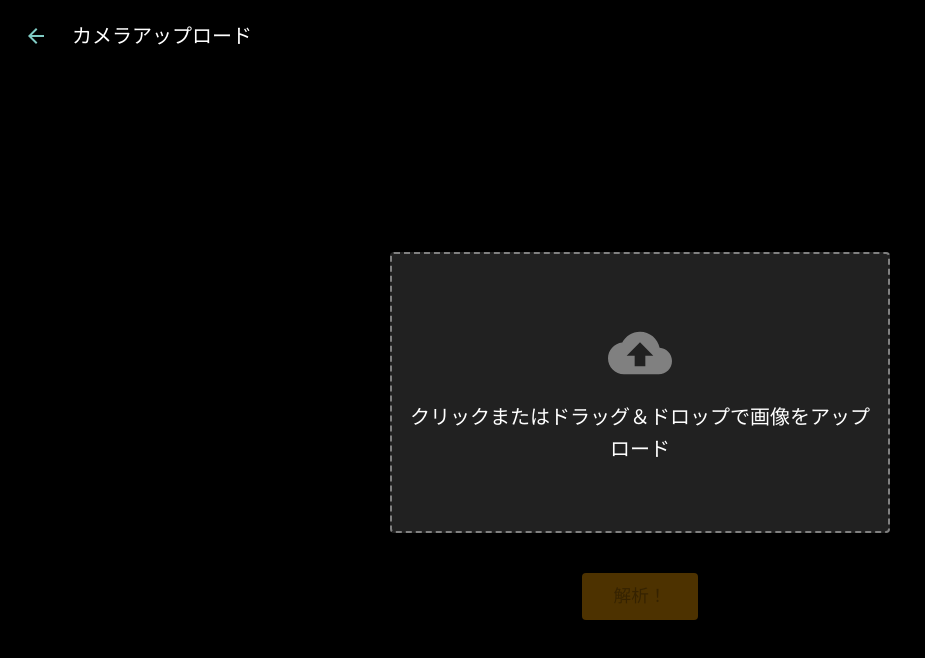
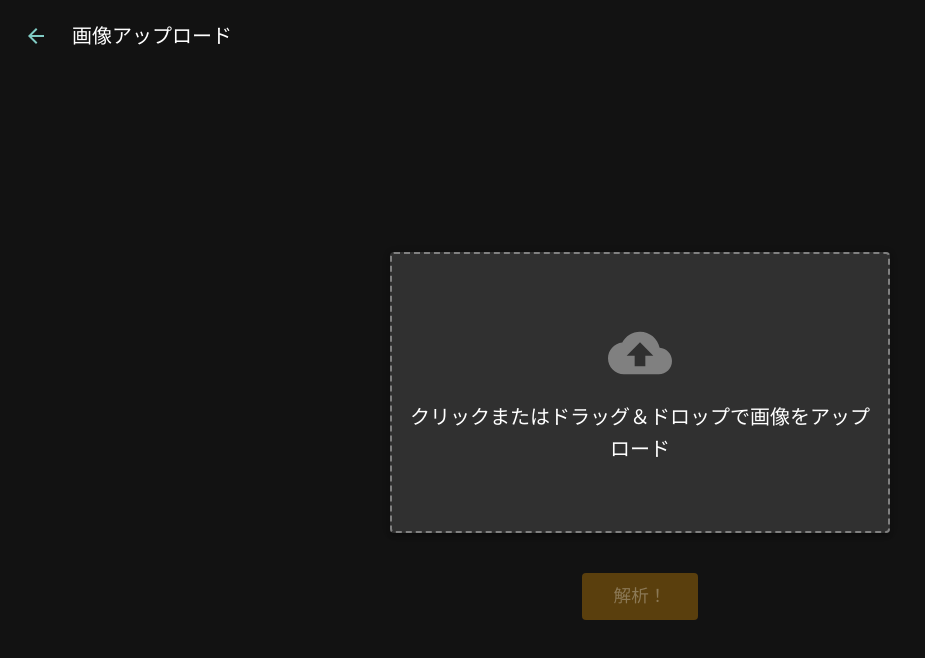
Before and after one commit to GreenTeaProgrammers/difflog2, a React (Vite) app in the folder frontend/: page /camera in a window 1280 px wide. Shown: the top 658 px of the page, without its empty margins (0-925 px from the left). Built offline with nearby package versions, Linux system fonts and the light colour scheme.

Commit message:
feat:アップロード画面のテーマ設定

```diff
--- a/frontend/src/components/diff/CameraUploadScreen.tsx
+++ b/frontend/src/components/diff/CameraUploadScreen.tsx
@@ -1,5 +1,5 @@
 import React, { useState, ChangeEvent, DragEvent } from 'react';
-import { Box, Typography, Button, Input, Paper, CircularProgress, IconButton } from '@mui/material';
+import { Box, Typography, Button, Input, Paper, CircularProgress, IconButton, ThemeProvider } from '@mui/material';
 import { CloudUpload, CheckCircleOutline, ArrowBack } from '@mui/icons-material';
 import { addCapture } from '../../../services/captureService';
 import { useNavigate } from 'react-router-dom';
@@ -7,17 +7,22 @@ import { useDispatch } from 'react-redux';
 import { setDiffResponse } from '../../../store/diffSlice';
 import { DiffResponse } from '../../../types/diff';
 
+import { useAppSelector } from "../../../store";
+import { lightTheme, darkTheme } from "../../theme";
+
 interface CameraUploadScreenProps {
   backgroundColor?: string;
 }
 
-const CameraUploadScreen: React.FC<CameraUploadScreenProps> = ({ backgroundColor = 'black' }) => {
+const CameraUploadScreen: React.FC<CameraUploadScreenProps> = () => {
   const [uploadedFile, setUploadedFile] = useState<File | null>(null);
   const [isDragging, setIsDragging] = useState(false);
   const [isAnalyzing, setIsAnalyzing] = useState(false);
   const [error, setError] = useState<string | null>(null);
   const navigate = useNavigate();
   const dispatch = useDispatch();
+
+  const isDarkMode = useAppSelector((state) => state.userSetting.isDarkMode);
 
   const handleFileChange = (event: ChangeEvent<HTMLInputElement>) => {
     const file = event.target.files?.[0];
@@ -81,35 +86,43 @@ const CameraUploadScreen: React.FC<CameraUploadScreenProps> = ({ backgroundColor
   };
 
   return (
-    <Box sx={{
-      height: '100vh',
-      display: 'flex',
-      flexDirection: 'column',
-      bgcolor: backgroundColor,
-      color: 'white'
-    }}>
-      <Box sx={{ p: 2, display: 'flex', alignItems: 'center' }}>
+    <ThemeProvider theme={isDarkMode ? darkTheme : lightTheme}>
+      <Box
+        sx={{
+          height: "100vh",
+          display: "flex",
+          flexDirection: "column",
+          bgcolor: "background.default",
+          color: "text.primary",
+        }}
+      >
+        <Box sx={{ p: 2, display: "flex", alignItems: "center" }}>
           <IconButton color="primary" onClick={handleBack} sx={{ mr: 2 }}>
             <ArrowBack />
           </IconButton>
-        <Typography variant="h6">カメラアップロード</Typography>
+          <Typography variant="h6">画像アップロード</Typography>
         </Box>
-      <Box sx={{
+        <Box
+          sx={{
             flexGrow: 1,
-        display: 'flex',
-        flexDirection: 'column',
-        justifyContent: 'center',
-        alignItems: 'center',
-        p: 2
-      }}>
+            display: "flex",
+            flexDirection: "column",
+            justifyContent: "center",
+            alignItems: "center",
+            p: 2,
+          }}
+        >
           <Input
             accept="image/*"
             type="file"
             onChange={handleFileChange}
-          sx={{ display: 'none' }}
+            sx={{ display: "none" }}
             id="file-input"
           />
-        <label htmlFor="file-input" style={{ width: '100%', maxWidth: '500px' }}>
+          <label
+            htmlFor="file-input"
+            style={{ width: "100%", maxWidth: "500px" }}
+          >
             <Paper
               elevation={3}
               onDragEnter={handleDragEnter}
@@ -117,31 +130,45 @@ const CameraUploadScreen: React.FC<CameraUploadScreenProps> = ({ backgroundColor
               onDragOver={handleDragOver}
               onDrop={handleDrop}
               sx={{
-              width: '100%',
-              aspectRatio: '16 / 9',
-              display: 'flex',
-              flexDirection: 'column',
-              justifyContent: 'center',
-              alignItems: 'center',
+                width: "100%",
+                aspectRatio: "16 / 9",
+                display: "flex",
+                flexDirection: "column",
+                justifyContent: "center",
+                alignItems: "center",
                 mb: 3,
-              cursor: 'pointer',
-              transition: 'all 0.3s ease',
-              bgcolor: isDragging ? 'rgba(255, 165, 0, 0.1)' : 'rgba(255, 255, 255, 0.05)',
-              border: isDragging ? '2px dashed orange' : '2px dashed grey',
-              '&:hover': {
-                bgcolor: 'rgba(255, 165, 0, 0.05)',
+                cursor: "pointer",
+                transition: "all 0.3s ease",
+                bgcolor: isDragging
+                  ? "rgba(255, 165, 0, 0.1)"
+                  : "rgba(255, 255, 255, 0.05)",
+                border: isDragging ? "2px dashed orange" : "2px dashed grey",
+                "&:hover": {
+                  bgcolor: "rgba(255, 165, 0, 0.05)",
                 },
               }}
             >
               {uploadedFile ? (
-              <CheckCircleOutline sx={{ fontSize: 64, mb: 2, color: 'orange' }} />
+                <CheckCircleOutline
+                  sx={{ fontSize: 64, mb: 2, color: "orange" }}
+                />
               ) : (
-              <CloudUpload sx={{ fontSize: 64, mb: 2, color: isDragging ? 'orange' : 'grey' }} />
+                <CloudUpload
+                  sx={{
+                    fontSize: 64,
+                    mb: 2,
+                    color: isDragging ? "orange" : "grey",
+                  }}
+                />
               )}
-            <Typography variant="h6" align="center" sx={{ color: 'white', px: 2 }}>
+              <Typography
+                variant="h6"
+                align="center"
+                sx={{ color: "text.primary", px: 2 }}
+              >
                 {uploadedFile
                   ? `アップロード完了: ${uploadedFile.name}`
-                : 'クリックまたはドラッグ＆ドロップで画像をアップロード'}
+                  : "クリックまたはドラッグ＆ドロップで画像をアップロード"}
               </Typography>
             </Paper>
           </label>
@@ -156,24 +183,28 @@ const CameraUploadScreen: React.FC<CameraUploadScreenProps> = ({ backgroundColor
             disabled={!uploadedFile || isAnalyzing}
             sx={{
               mt: 2,
-            bgcolor: 'orange',
-            color: 'black',
+              bgcolor: "orange",
+              color: "black",
               px: 4,
               py: 1,
-            fontSize: '1.1rem',
-            '&:hover': { bgcolor: 'darkorange' },
-            '&.Mui-disabled': { bgcolor: 'rgba(255, 165, 0, 0.3)', color: 'rgba(0, 0, 0, 0.3)' },
+              fontSize: "1.1rem",
+              "&:hover": { bgcolor: "darkorange" },
+              "&.Mui-disabled": {
+                bgcolor: "rgba(255, 165, 0, 0.3)",
+                color: (theme) => `rgba(${theme.palette.text.primary}, 0.3)`,
+              },
             }}
           >
             {isAnalyzing ? (
-            <CircularProgress size={24} sx={{ color: 'black' }} />
+              <CircularProgress size={24} sx={{ color: "black" }} />
             ) : (
-            '解析！'
+              "解析！"
             )}
           </Button>
         </Box>
       </Box>
+    </ThemeProvider>
   );
-};
+}
 
 export default CameraUploadScreen;
```
Lines whose indentation alone changed are shown as unchanged.
